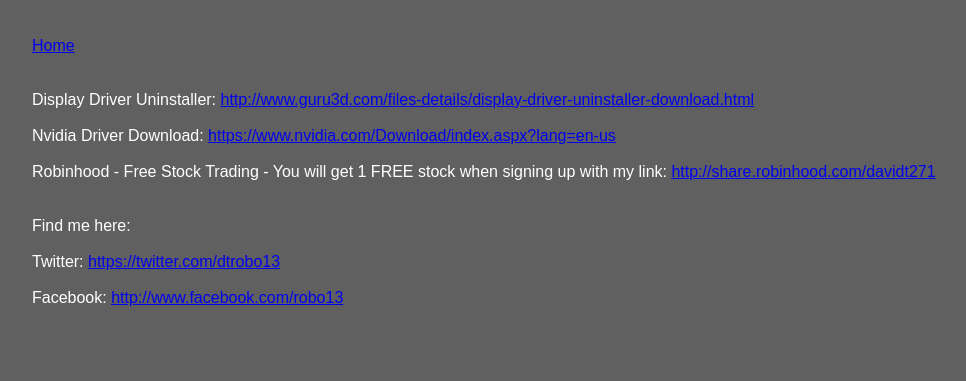
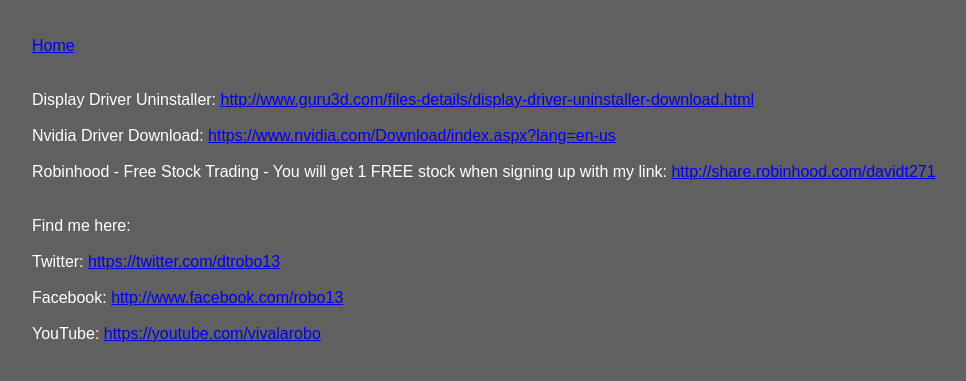
Before and after one commit to VivaLaRobo/VivaLaRobo.github.io, a plain HTML site: page links.html in a window 1280 px wide. Shown: the part 199-580 px from the top of the page, without its empty margins (108-1074 px from the left). Drawn offline with Linux system fonts and the light colour scheme.

Commit message:
adding youtube link

```diff
--- a/links.html
+++ b/links.html
@@ -48,8 +48,9 @@
 
       Twitter: <a href="https://twitter.com/dtrobo13">https://twitter.com/dtrobo13</a><br><br>
 
-      Facebook: <a href="http://www.facebook.com/robo13">http://www.facebook.com/robo13</a><br><br><br>
+      Facebook: <a href="http://www.facebook.com/robo13">http://www.facebook.com/robo13</a><br><br>
 
+      YouTube: <a href="https://youtube.com/vivalarobo">https://youtube.com/vivalarobo</a><br><br><br>
 
     </font>
   </form>
```
